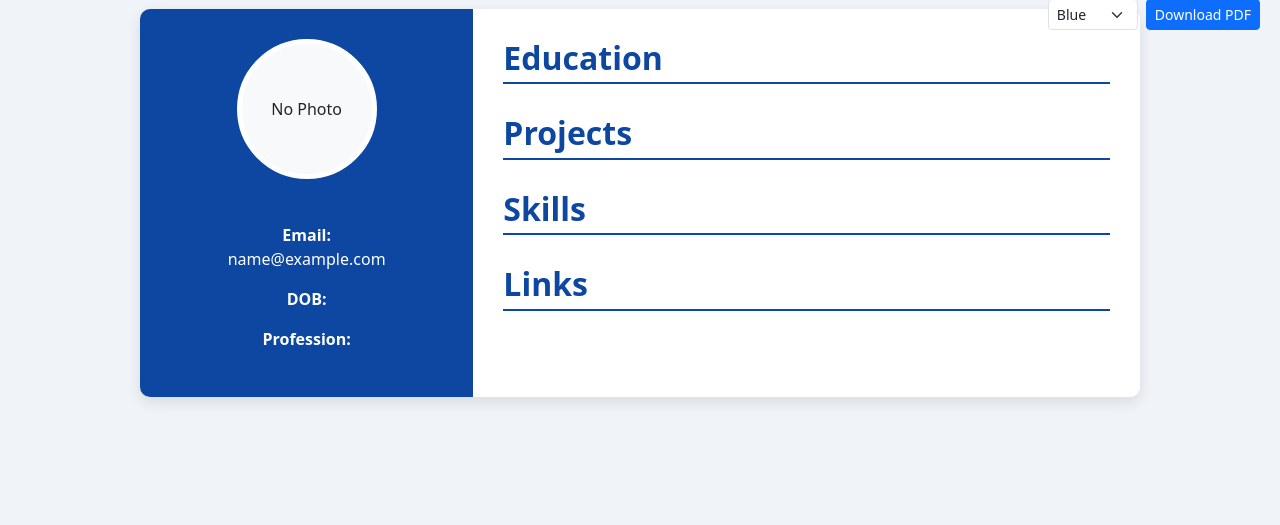
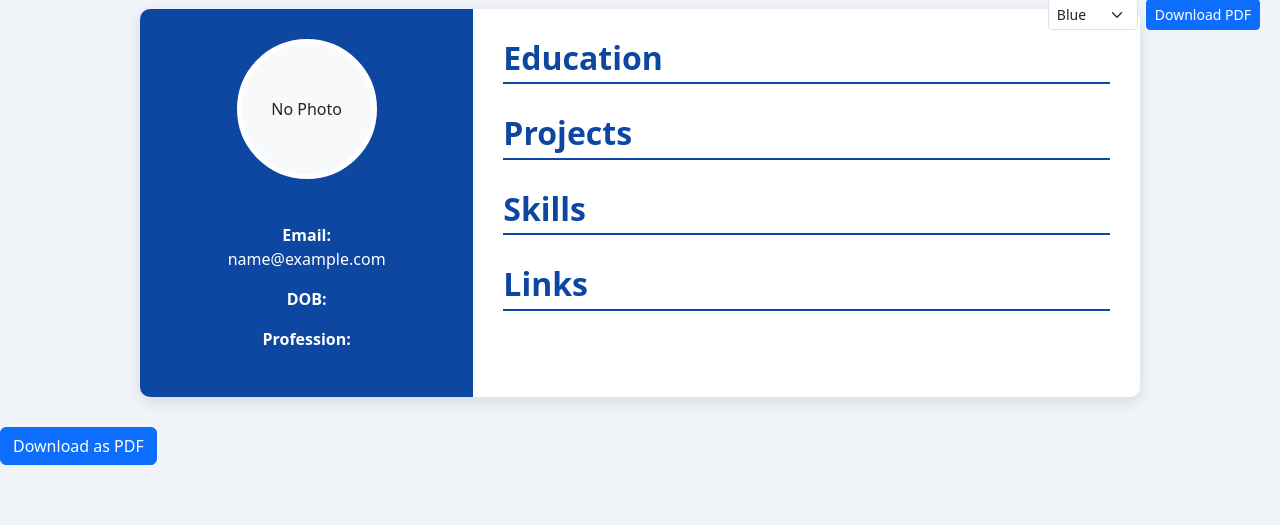
Before and after one commit to ADHIL303/portfolio_project, a Flask app: page /data in a window 1280 px wide. Shown: the part 21-546 px from the top of the page. Run offline with Flask 3, Linux system fonts and the light colour scheme; the visitor is signed in with stand-in values (Sample User, id 1); data that the repository does not hold is empty; some libraries are stand-ins or nearby versions.

Commit message:
add button on html page for download pdf and add new requrment

```diff
--- a/Templates/th2.html
+++ b/Templates/th2.html
@@ -147,6 +147,7 @@
       </div>
     </div>
   </div>
+<a href="/download-pdf" class="btn btn-primary" target="_blank">Download as PDF</a>
 
   <!-- Theme changer -->
   <script>
--- a/app.py
+++ b/app.py
@@ -10,6 +10,10 @@ import random
 import os
 from werkzeug.utils import secure_filename
 import uuid
+import pdfkit
+
+
+
 
 #___________________________________________________________________________
 
@@ -32,7 +36,7 @@ login_manager = LoginManager()
 login_manager.init_app(app)
 login_manager.login_view = 'login'
 login_manager.login_message = 'Please log in to see this page.'
-
+PDF_CONFIG = pdfkit.configuration(wkhtmltopdf="C:/Program Files/wkhtmltopdf/bin/wkhtmltopdf.exe")
 @login_manager.user_loader
 def load_user(uid):
     return user.query.get(uid)
@@ -410,6 +414,35 @@ def forget():
         else:
            return render_template('forget.html',p="you enter invlide data from our database")
     return render_template('forget.html')
+@app.route('/download-pdf')
+@login_required
+def download_pdf():
+
+    user_id = current_user.username
+    # Fetch existing entrie
+    skills = Skill.query.filter_by(user_id=user_id).all()
+    educations = Education.query.filter_by(user_id=user_id).all()
+    projects = Project.query.filter_by(user_id=user_id).all()
+    links = Link.query.filter_by(user_id=user_id).all()
+    detail = Detail.query.filter_by(user_id=user_id).first()
+
+
+
+    # render HTML as string
+    rendered = render_template('th2.html', skills2=skills, educations=educations, projects=projects, links=links, detail=detail)
+
+    # generate PDF
+    pdf = pdfkit.from_string(rendered, False, configuration=PDF_CONFIG)
+
+    # return PDF as download
+    return (
+        pdf,
+        200,
+        {
+            'Content-Type': 'application/pdf',
+            'Content-Disposition': f'attachment; filename="{user_id}_portfolio.pdf"',
+        }
+    )
 
 
 
--- a/requirements.txt
+++ b/requirements.txt
@@ -27,6 +27,7 @@ frozenlist==1.7.0
 fsspec==2025.3.0
 greenlet==3.2.1
 gTTS==2.5.4
+gunicorn==23.0.0
 h11==0.14.0
 huggingface-hub==0.33.0
 idna==3.10
@@ -42,6 +43,7 @@ numpy==2.3.0
 outcome==1.3.0.post0
 packaging==25.0
 pandas==2.3.0
+pdfkit==1.0.0
 pillow==11.2.1
 propcache==0.3.2
 psycopg2-binary==2.9.10
@@ -55,6 +57,7 @@ PyRect==0.2.0
 PyScreeze==1.0.1
 PySocks==1.7.1
 python-dateutil==2.9.0.post0
+python-dotenv==1.1.1
 pytweening==1.2.0
 pytz==2025.2
 PyYAML==6.0.2
@@ -78,4 +81,3 @@ Werkzeug==3.1.3
 wsproto==1.2.0
 xxhash==3.5.0
 yarl==1.20.1
-gunicorn
```
